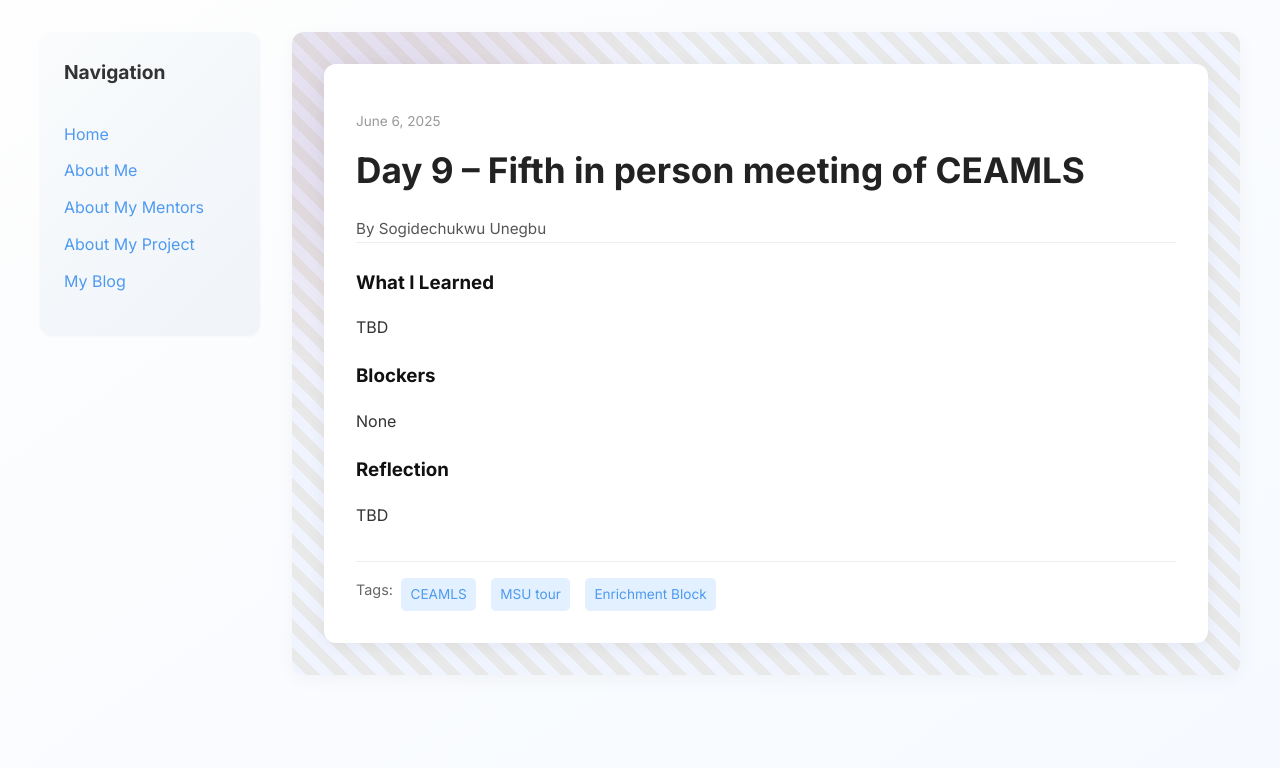
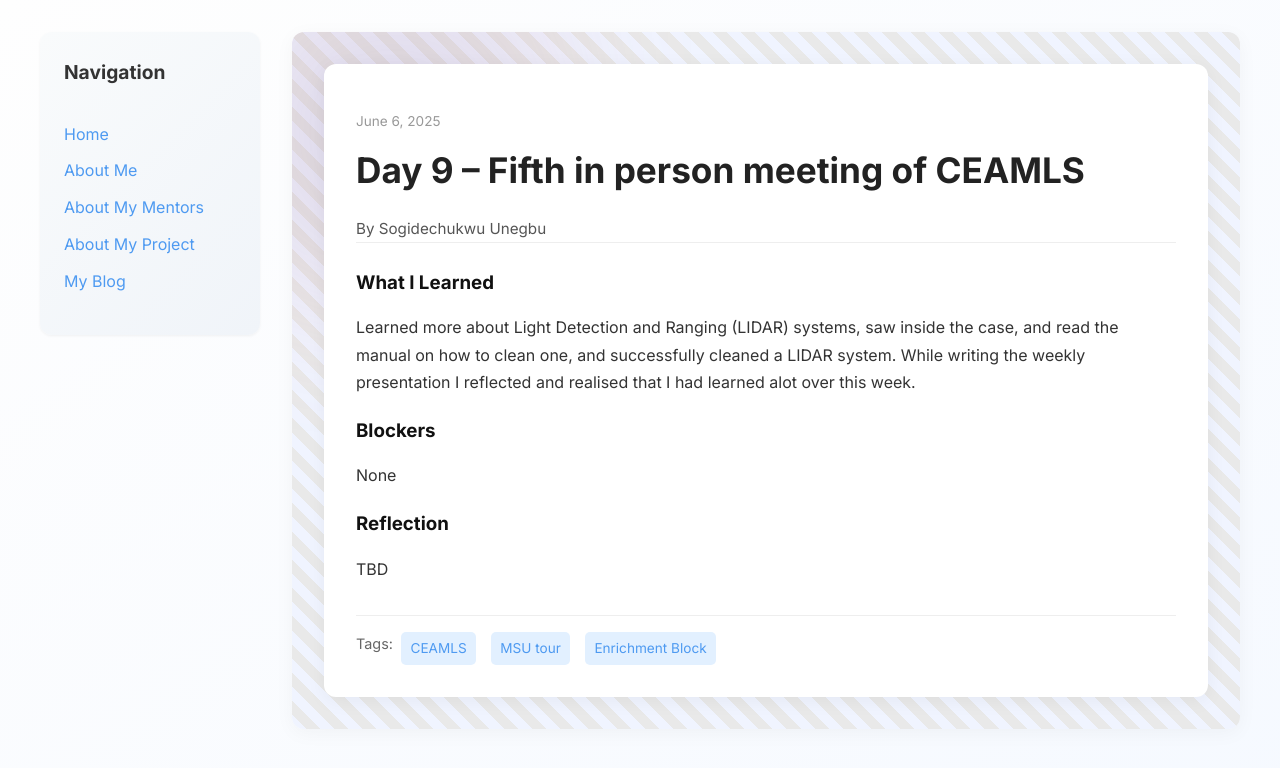
Before and after one commit to UnegbuSogidechukwu/UnegbuSogidechukwu.github.io, a Jekyll site: the page built from _posts/2025-06-06-day-9.md, in a window 1280 px wide. Shown: the top 768 px of the page. Built offline with Jekyll 4.4.1, drawn with Linux system fonts in a browser that asks for light colours.

Commit message:
Update 2025-06-06-day-9.md

```diff
--- a/_posts/2025-06-06-day-9.md
+++ b/_posts/2025-06-06-day-9.md
@@ -7,8 +7,8 @@ permalink: /day9.html
 tags: ["CEAMLS", "MSU tour", "Enrichment Block"]
 
 what_i_learned: |
-  TBD
-
+  Learned more about Light Detection and Ranging (LIDAR) systems, saw inside the case, and read the manual on how to clean one, and successfully cleaned a LIDAR system.
+  While writing the weekly presentation I reflected and realised that I had learned alot over this week.
 
 blockers: |
   None
```
